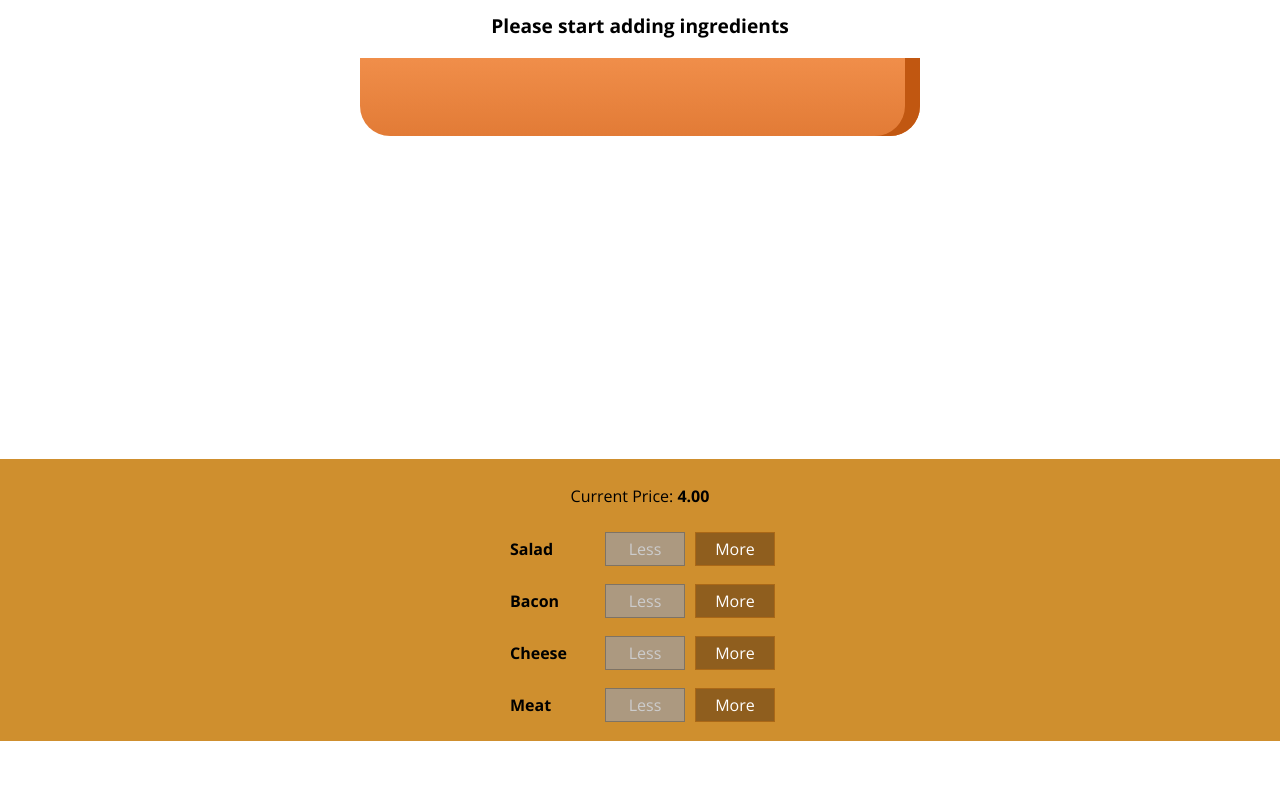
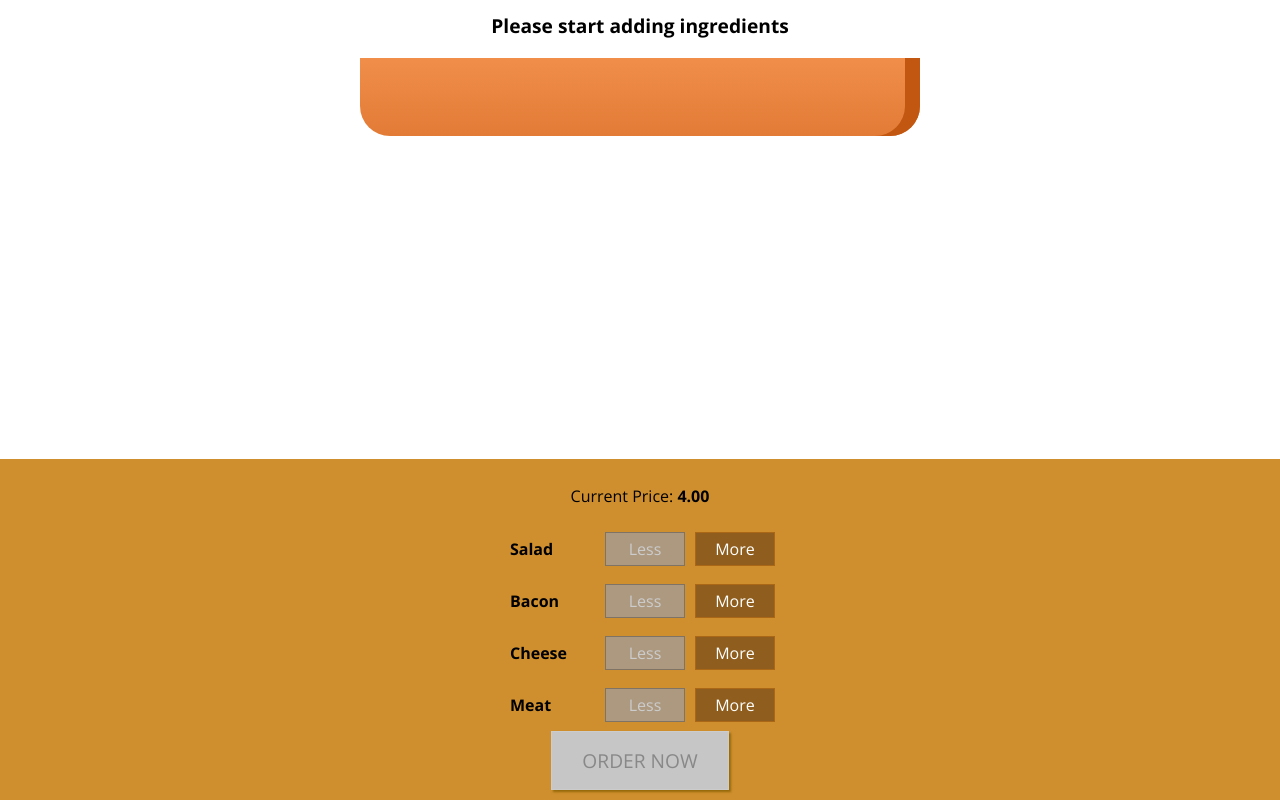
Before and after one commit to papawlo/burger-builder-app, a React app: page / in a window 1280 px wide. Shown: the part 195-995 px from the top of the page. Before the commit the page ends 936 px from the top, so only its background shows below. Built offline with nearby package versions, Linux system fonts and the light colour scheme.

Commit message:
136. Adding the Order Button

```diff
--- a/src/components/Burger/BuildControls/BuildControls.css
+++ b/src/components/Burger/BuildControls/BuildControls.css
@@ -8,3 +8,49 @@
     margin: auto;
     padding: 10px 0;
 }
+
+.OrderButton {
+    background-color: #DAD735;
+    outline: none;
+    cursor: pointer;
+    border: 1px solid #966909;
+    color: #966909;
+    font-family: inherit;
+    font-size: 1.2em;
+    padding: 15px 30px;
+    box-shadow: 2px 2px 2px #966909;
+    transition: all .2s ease-in-out;
+}
+
+.OrderButton:hover,
+.OrderButton:active {
+    background-color: #eee018;
+    border: 1px solid #966909;
+    color: #966909;
+    transform: scale(1.1);
+}
+
+.OrderButton:disabled {
+    background-color: #C7C6C6;
+    cursor: not-allowed;
+    border: 1px solid #ccc;
+    color: #888888;
+}
+
+.OrderButton:not(:disabled) {
+    animation: enable 0.3s linear;
+}
+
+@keyframes enable {
+    0% {
+        transform: scale(1);
+    }
+
+    60% {
+        transform: scale(1.1);
+    }
+
+    100% {
+        transform: scale(1);
+    }
+}
--- a/src/components/Burger/BuildControls/BuildControls.js
+++ b/src/components/Burger/BuildControls/BuildControls.js
@@ -21,6 +21,10 @@
                 removed={() => props.ingredientRemoved(ctrl.type)}
                 disabled={props.disabled[ctrl.type]} />
         ))}
+        <button
+            className={classes.OrderButton}
+            disabled={!props.purchaseable}
+        >ORDER NOW</button>
     </div>
 );
 
--- a/src/containers/BurgerBuilder/BurgerBuilder.js
+++ b/src/containers/BurgerBuilder/BurgerBuilder.js
@@ -22,7 +22,17 @@
             cheese: 0,
             meat: 0,
         },
-        totalPrice: 4
+        totalPrice: 4,
+        purchaseable: false
+    }
+    updatePurchaseState(ingredients) {
+
+        const sum = Object.keys(ingredients).map(igKey => {
+            return ingredients[igKey];
+        }).reduce((sum, el) => { return sum + el; }, 0);
+
+        console.log("BurgerBuilder -> updatePurchaseState -> sum", sum)
+        this.setState({ purchaseable: sum > 0 })
     }
 
     addIngredientHandler = (type) => {
@@ -37,6 +47,7 @@
         const oldPrice = this.state.totalPrice;
         const newPrice = oldPrice + priceAddition;
         this.setState({ totalPrice: newPrice, ingredients: updatedIngredients });
+        this.updatePurchaseState(updatedIngredients);
     }
     removeIngredientHandler = (type) => {
         const oldCount = this.state.ingredients[type];
@@ -53,6 +64,7 @@
         const oldPrice = this.state.totalPrice;
         const newPrice = oldPrice - priceDeduction;
         this.setState({ totalPrice: newPrice, ingredients: updatedIngredients });
+        this.updatePurchaseState(updatedIngredients);
     }
 
     render() {
@@ -63,6 +75,7 @@
         for (let key in disabledInfo) {
             disabledInfo[key] = disabledInfo[key] <= 0;
         }
+
         return (
             <div>
                 <Aux>
@@ -72,6 +85,7 @@
                         ingredientRemoved={this.removeIngredientHandler}
                         disabled={disabledInfo}
                         currentPrice={this.state.totalPrice}
+                        purchaseable={this.state.purchaseable}
                     />
                 </Aux>
             </div>
```
